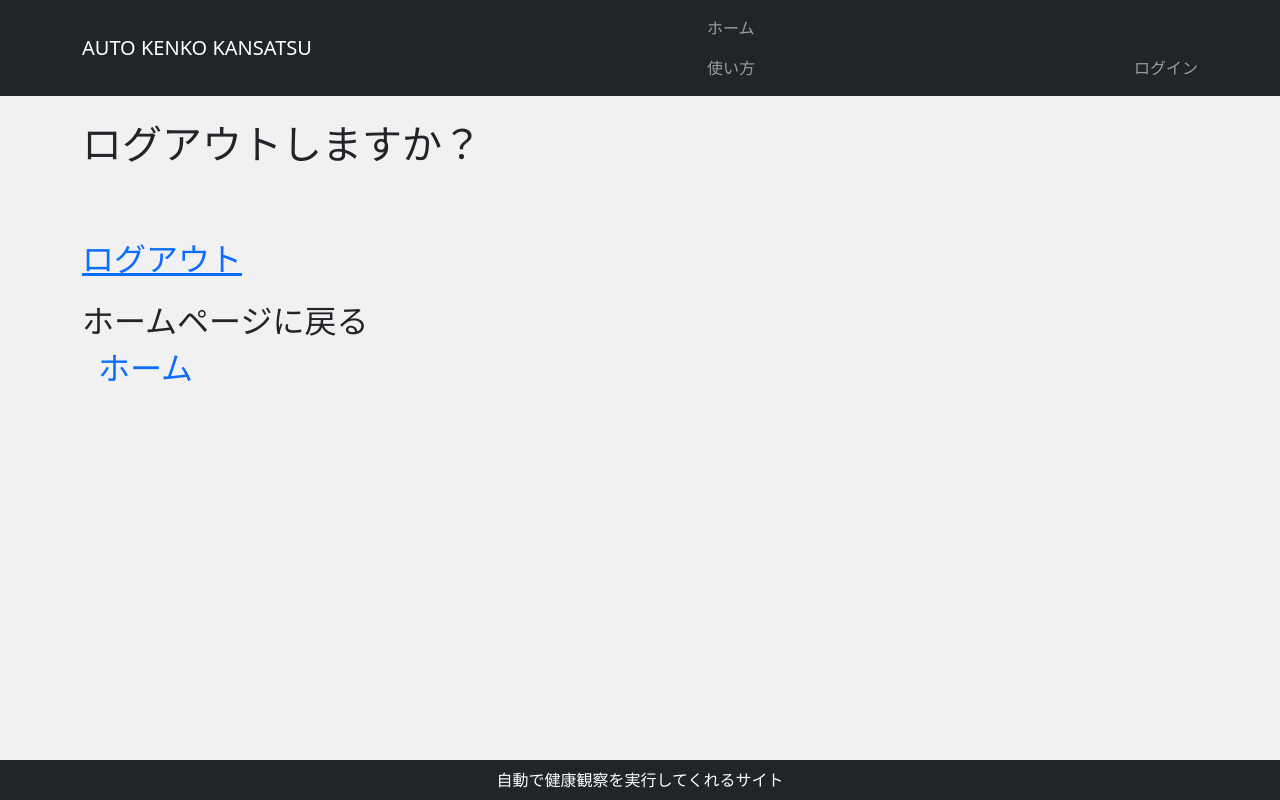
After one commit to ANKM0/auto_kenkou_kansatu, a Django app: page /logout_safety/ in a window 1280 px wide. The commit adds this page. Run offline with Django 3.2, Linux system fonts and the light colour scheme.

Commit message:
ログアウト確認画面追加

```diff
--- a/templates/users/base.html
+++ b/templates/users/base.html
@@ -32,7 +32,7 @@
                         <a class="nav-link" href="{% url 'users:detail' user.pk %}">データ確認</a>
                     </li>
                     <li class="nav-item">
-                        <a class="nav-link" href="{% url 'users:logout' %}">ログアウト</a>
+                        <a class="nav-link" href="{% url 'users:logout_safety' %}">ログアウト</a>
                     </li>
                 {% else %}
                     <li class="nav-item">
--- a/templates/users/index.html
+++ b/templates/users/index.html
@@ -13,7 +13,7 @@
         </h3><br>
         <h4 class="my-4">
             <p>ログインユーザ名: {{ user.line_username }}</p>
-            <p><a href="{% url 'users:logout' %}">ログアウト</a></p>
+            <p><a href="{% url 'users:logout_safety' %}">ログアウト</a></p>
         </h4>
 
     {% else %}
--- /dev/null
+++ b/templates/users/logout_safety.html
@@ -0,0 +1,12 @@
+{% extends 'users/base.html' %}
+
+{% block content %}
+    <h1 class="my-4">ログアウトしますか？</h1><br>
+    <h2 class="my-4">
+        <a href="{% url 'users:logout' %}">ログアウト</a>
+    </h2>
+    <h2 class="my-4">
+        ホームページに戻る<br>
+        <a class="nav-link" href="{% url 'users:index' %}">ホーム</a>
+    </h2>
+{% endblock content %}
--- a/users/urls.py
+++ b/users/urls.py
@@ -9,10 +9,11 @@ urlpatterns = [
 
     path('', views.IndexView.as_view(), name='index'),
     path('howto/', views.HowtoView.as_view(), name='howto'),
+    path('logout_safety/', views.LogoutSafetyView.as_view(), name='logout_safety'),
+
 
     path("create/", views.UserInfoCreateView.as_view(), name="create"),
     path("detail/<int:pk>", views.UserInfoDetailView.as_view(), name="detail"),
-    # path("list/<int:pk>", views.UserInfoListView.as_view(), name="list"),
     path("update/<int:pk>/", views.UserInfoUpdateView.as_view(), name="update"),
     # path("delete/<int:pk>/", views.UserInfoDeleteView.as_view(), name="delete"),
 ]
--- a/users/views.py
+++ b/users/views.py
@@ -28,8 +28,8 @@ class HowtoView(TemplateView, LoginRequiredMixin):
     template_name = "%s/howto.html" % APP_LABEL_USER
 
 
-class LogoutView(TemplateView):
-    template_name = "%s/logout.html" % APP_LABEL_USER
+class LogoutSafetyView(TemplateView):
+    template_name = "%s/logout_safety.html" % APP_LABEL_USER
 
 
 # class OnlyYouMixin(UserPassesTestMixin):
```
